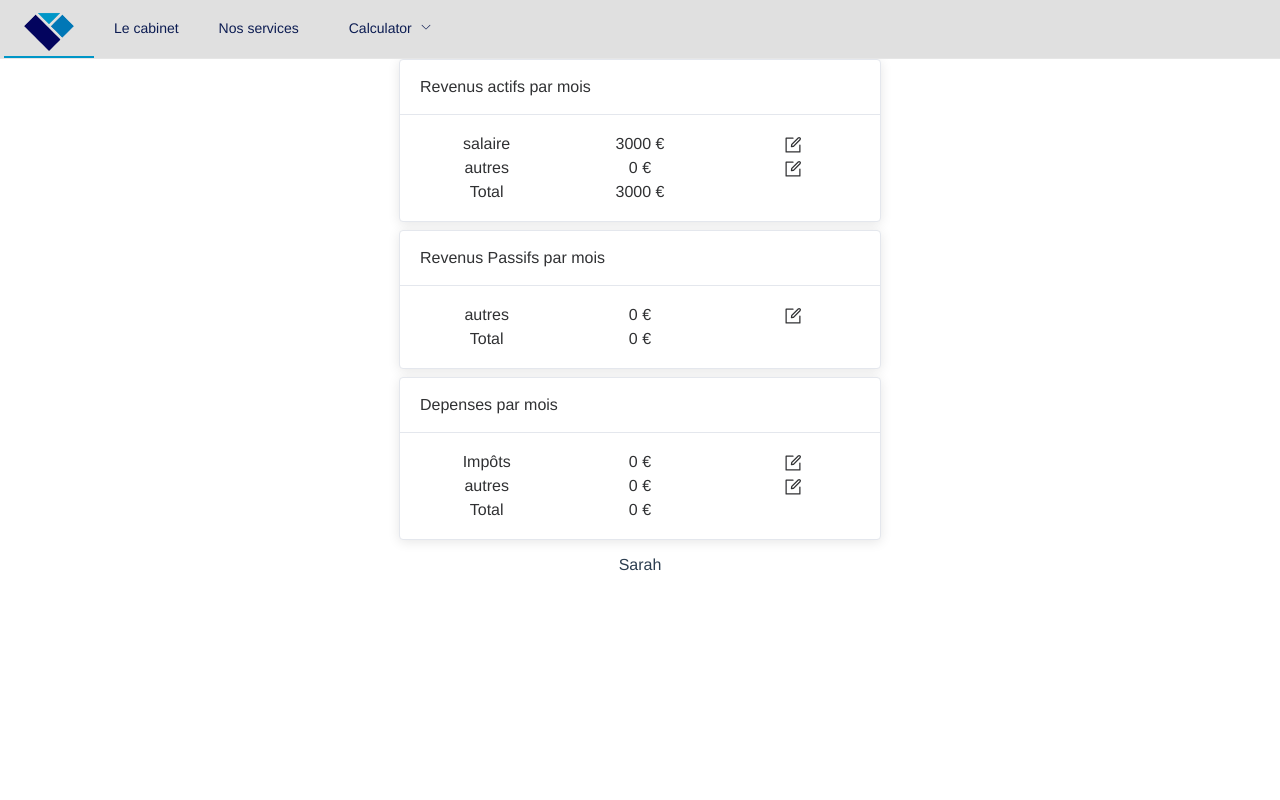
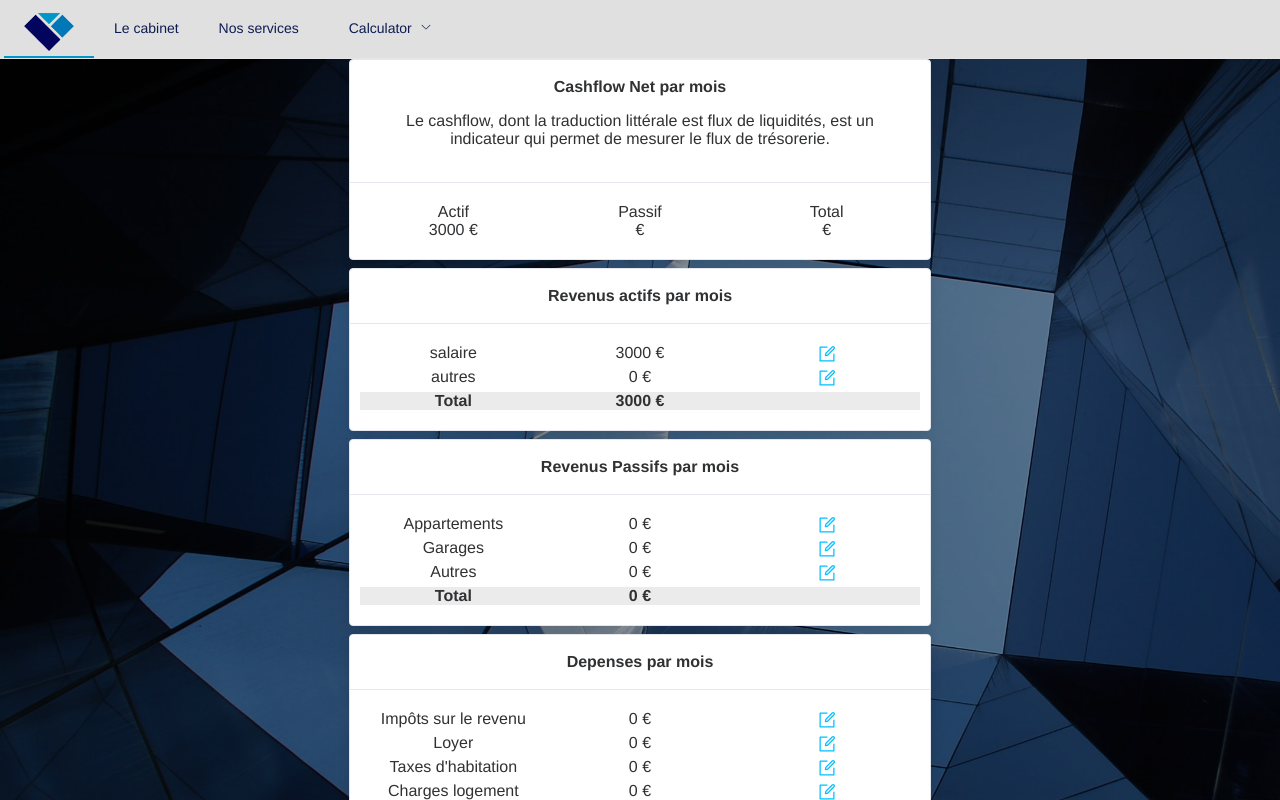
Before and after one commit to sachabz/Pentagone, a Vue app: page /cashflow in a window 1280 px wide. Shown: the top 800 px of the page. Built offline with nearby package versions, Linux system fonts and the light colour scheme.

Commit message:
Added cashflow total

```diff
--- /dev/null
+++ b/src/components/Banniere.vue
@@ -0,0 +1,26 @@
+<script lang="ts" setup>
+import Buttoncta from './Utils/Buttoncta.vue';
+
+const gotourl = () => {
+  window.open(location.href = "https://docs.google.com/forms/d/e/1FAIpQLSf4WN2mihHlaWjBK10gfKkz-2Slb2CTlaPAX2fHwC0ScU0szQ/viewform?usp=sf_link");
+}
+</script>
+
+<template>
+  <div class="banniere">
+    <h1>Pentagone Finance</h1>
+    <Buttoncta nom="Aidez nous à mieux vous connaitre" @click="gotourl" />
+  </div>
+</template>
+
+<style scoped>
+h1 {
+  color: white;
+  font-size: 52px;
+}
+
+.banniere {
+  padding-bottom: 80px;
+  padding-top: 60px;
+}
+</style>
--- a/src/components/List.vue
+++ b/src/components/List.vue
@@ -5,7 +5,7 @@
                 <span>{{ title }}</span>
             </div>
         </template>
-        <el-row :gutter="20" v-for="row of rows" :key="row.name">
+        <el-row :gutter="20" v-for="(row, index) of rows" :key="index">
             <el-col :span="8">
                 <div class="grid-content">{{ row.name }}</div>
             </el-col>
@@ -15,17 +15,17 @@
             <el-col :span="8">
                 <div class="grid-content">
                     <el-icon :size="20" @click="open(row)">
-                        <edit />
+                        <edit class="blue-link" />
                     </el-icon>
                 </div>
             </el-col>
         </el-row>
-        <el-row :gutter="20">
+        <el-row :gutter="20" class="total">
             <el-col :span="8">
                 <div class="grid-content">Total</div>
             </el-col>
             <el-col :span="8">
-                <div class="grid-content">{{ total }} €</div>
+                <div class="grid-content">{{ cashflow.getTotal(index) }} €</div>
             </el-col>
             <el-col :span="8">
                 <div class="grid-content"></div>
@@ -51,21 +51,22 @@ interface Row {
 interface Props {
     title?: string;
     rows?: Row[];
+    index?: number;
 }
 const props = withDefaults(defineProps<Props>(), {
     title: "Titre",
     rows: () => [],
+    index: 0,
 });
 
 //pour utiliser les props dans le JS
-const { rows, title } = toRefs(props);
+const { rows, title, index } = toRefs(props);
 
 
 const total = computed(() => {
     let value = 0;
     for (const row of rows.value) {
         value += row.amount;
-        // rowStore.addItem(value);
     }
     return value;
 })
@@ -81,7 +82,7 @@ const open = (row: Row) => {
         .then(({ value }) => {
             ElMessage({
                 type: 'success',
-                message: `Le nouveau montant est:${value}`,
+                message: `Le nouveau montant de ${row.name} est: ${value} €`,
             })
             cashflow.updateRow(title.value, row.name, parseFloat(value));
         })
@@ -99,6 +100,14 @@ const open = (row: Row) => {
     display: flex;
     justify-content: space-between;
     align-items: center;
+    justify-content: center;
+    font-weight: bold;
+}
+
+.total {
+    background-color: rgb(235, 235, 235);
+    font-weight: bold;
+    border: none;
 }
 
 .text {
@@ -110,9 +119,13 @@ const open = (row: Row) => {
 }
 
 .box-card {
-    width: 480px;
-    max-width: 480px;
+    width: 580px;
+    max-width: 580px;
     margin-left: auto;
     margin-right: auto;
 }
+
+.blue-link {
+    color: #00c0ff;
+}
 </style>
--- /dev/null
+++ b/src/components/ListRecap.vue
@@ -0,0 +1,95 @@
+<template>
+    <el-card class="box-card maxwidth">
+        <template #header>
+            <div class="card-header">
+                <span>{{ title }}</span>
+            </div>
+            <p>{{ subtitle }}</p>
+        </template>
+        <el-row :gutter="20">
+            <el-col :span="8">
+                <div class="grid-content">Actif</div>
+                <div class="grid-content">{{ cashflow.getTotalActif }} €</div>
+            </el-col>
+            <el-col :span="8">
+                <div class="grid-content">Passif</div>
+                <div class="grid-content">€</div>
+            </el-col>
+            <el-col :span="8">
+                <div class="grid-content">Total</div>
+                <div class="grid-content">€</div>
+            </el-col>
+        </el-row>
+    </el-card>
+</template>
+
+
+<script lang="ts" setup>
+import { toRefs, ref, computed } from "vue";
+import { ElMessageBox, ElMessage } from "element-plus";
+import { useCashflowStore } from "../stores/cashflow";
+
+const cashflow = useCashflowStore();
+
+interface Row {
+    name: string;
+    amount: number;
+}
+
+interface Props {
+    title?: string;
+    subtitle?: string;
+    rows?: Row[];
+}
+const props = withDefaults(defineProps<Props>(), {
+    title: "Titre",
+    subtitle: "Définition"
+});
+
+//pour utiliser les props dans le JS
+const { rows, title, subtitle } = toRefs(props);
+
+
+const total = computed(() => {
+    let value = 0;
+    for (const row of rows.value) {
+        value += row.amount;
+    }
+    return value;
+})
+</script>
+
+<style>
+.card-header {
+    display: flex;
+    justify-content: space-between;
+    align-items: center;
+    justify-content: center;
+    font-weight: bold;
+}
+
+.total {
+    background-color: rgb(235, 235, 235);
+    font-weight: bold;
+    border: none;
+}
+
+.text {
+    font-size: 14px;
+}
+
+.item {
+    margin-bottom: 18px;
+}
+
+.box-card {
+    width: 580px;
+    max-width: 580px;
+    margin-left: auto;
+    margin-right: auto;
+}
+
+.blue-link {
+    color: #00c0ff;
+}
+</style>
--- a/src/stores/cashflow.ts
+++ b/src/stores/cashflow.ts
@@ -1,30 +1,66 @@
 import { defineStore } from "pinia";
+import { getTransitionRawChildren } from "vue";
 
 export const useCashflowStore = defineStore({
     id: "cashflow",
     state: () => ({
         rows: [
             {
-                title: "Revenus actifs par mois", rows: [
+                title: "Revenus actifs par mois", isActif: true, rows: [
                     { name: "salaire", amount: 3000 },
                     { name: "autres", amount: 0 }
                 ]
             },
             {
-                title: "Revenus Passifs par mois", rows: [
-                    { name: "autres", amount: 0 }
+                title: "Revenus Passifs par mois", isActif: true, rows: [
+                    { name: "Appartements", amount: 0 },
+                    { name: "Garages", amount: 0 },
+                    { name: "Autres", amount: 0 }
                 ]
             },
             {
                 title: "Depenses par mois", rows: [
-                    { name: "Impôts", amount: 0 },
-                    { name: "autres", amount: 0 }
+                    { name: "Impôts sur le revenu", amount: 0 },
+                    { name: "Loyer", amount: 0 },
+                    { name: "Taxes d'habitation", amount: 0 },
+                    { name: "Charges logement (edf, internet...", amount: 0 },
+                    { name: "Transport", amount: 0 },
+                    { name: "Nourriture", amount: 0 },
+                    { name: "Loisir", amount: 0 },
+                    { name: "Autres", amount: 0 }
+                ]
+            },
+            {
+                title: "Dépenses Passifs par mois", rows: [
+                    { name: "Appartements", amount: 0 },
+                    { name: "Garages", amount: 0 },
+                    { name: "Autres", amount: 0 }
                 ]
             }
         ]
     }),
     getters: {
-        getRows: (state) => state.rows,
+        getTotal: (state) => {
+            return (index: number) => {
+                let value = 0;
+                for (const row of state.rows[index].rows) {
+                    value += row.amount;
+                }
+                return value;
+            }
+        },
+        getTotalActif: (state) => {
+            let value = 0;
+            for (const table of state.rows) {
+                if (table.isActif) {
+                    for (const row of table.rows) {
+                        value += row.amount;
+                    }
+                }
+            }
+            return value;
+        },
+
     },
     actions: {
         updateRow(title: string, name: string, amount: number) {
--- a/src/views/Cashflow.vue
+++ b/src/views/Cashflow.vue
@@ -1,32 +1,38 @@
 <template>
   <div class="home">
+    <div class="bg-black">
       <Navbar />
       <!-- <Buttoncta nom="Voir les détails" ref="test1" /> -->
       <el-space wrap fill alignment="flex-start">
+        <ListRecap
+          title="Cashflow Net par mois"
+          subtitle="Le cashflow, dont la traduction littérale est flux de liquidités,  est un indicateur qui permet de mesurer le flux de trésorerie."
+        />
         <List
           v-for="(list, index) of cashflow.rows"
           :key="index"
           :title="list.title"
           :rows="list.rows"
+          :index="index"
         />
       </el-space>
-    <p @click="counter.updatedName('roby')">{{ counter.name }}</p>
+    </div>
   </div>
 </template>
 
 <script lang="ts" setup>
 import Navbar from "../components/Navbar.vue";
 import List from "../components/List.vue";
+import ListRecap from "../components/ListRecap.vue";
 import Buttoncta from "../components/Utils/Buttoncta.vue";
 import { ref, onMounted } from "vue";
-import { useCounterStore } from "../stores/counter";
 import { useCashflowStore } from "../stores/cashflow";
 // const test1 = ref<typeof Buttoncta>();
 onMounted(() => {
   // console.log(test1.value);
   // test1.value.shout();
 });
-const counter = useCounterStore();
+
 const cashflow = useCashflowStore();
 
 // const lists = ref([
@@ -51,3 +57,14 @@ const cashflow = useCashflowStore();
 
 
 </script>
+<style scoped>
+.home {
+  background-image: url("../assets/bg2.jpg");
+  background-size: cover;
+  width: 100%;
+}
+
+.bg-black {
+  background-color: rgba(0, 0, 0, 0.363);
+}
+</style>
--- a/src/views/Home.vue
+++ b/src/views/Home.vue
@@ -1,17 +1,23 @@
 <template>
   <div class="home">
     <Navbar />
+    <Banniere />
   </div>
 </template>
 
 <script lang="ts">
 import { defineComponent } from "vue";
 import Navbar from "../components/Navbar.vue";
+import Banniere from "@/components/Banniere.vue";
 
 export default defineComponent({
   name: "HomeView",
   components: {
     Navbar,
+    Banniere
   },
 });
 </script>
+
+<style scoped>
+</style>
```
Also changed, not shown: src/components/section.vue (added, +26 -0 lines). Lines whose indentation alone changed are shown as unchanged.
